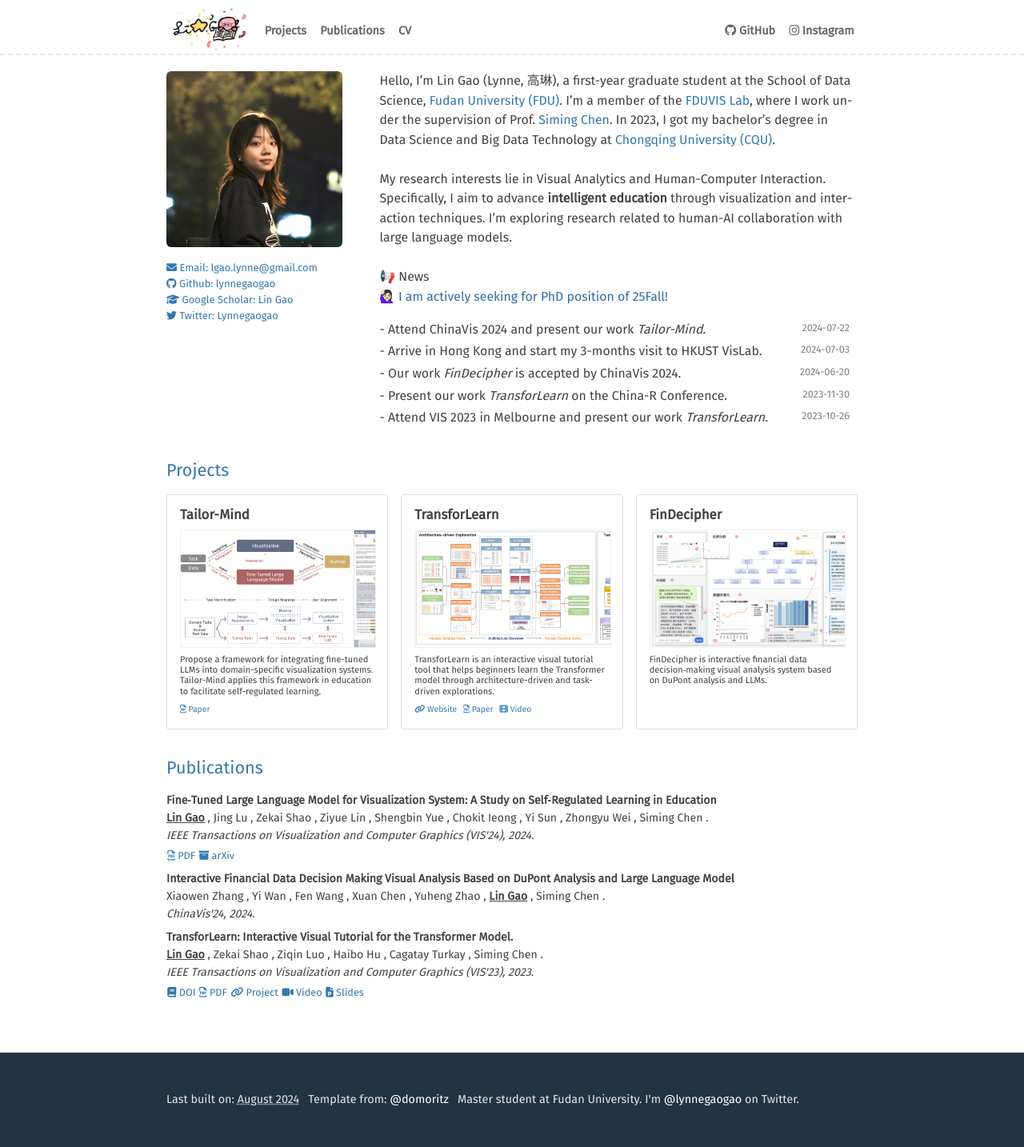
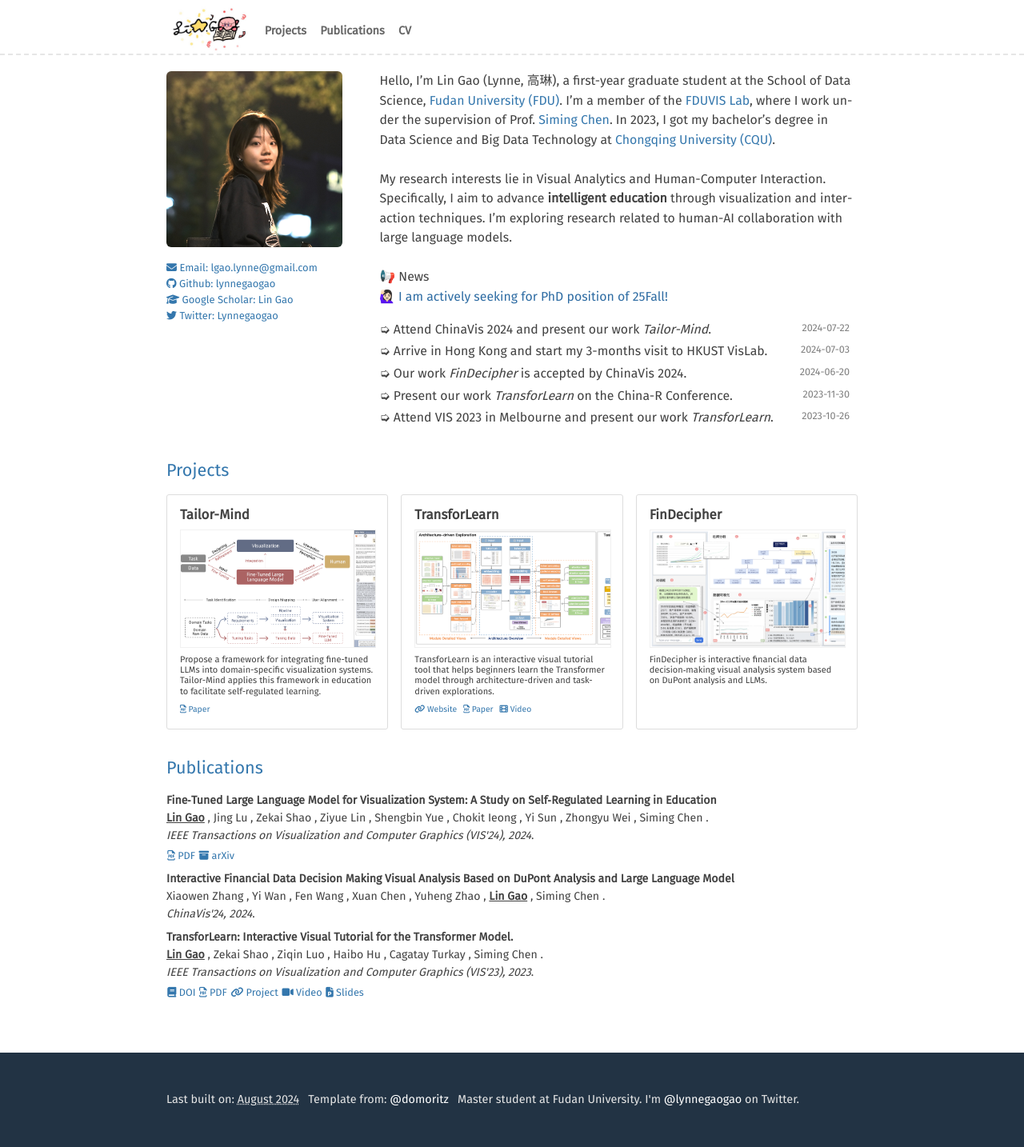
Before and after one commit to lynnegaogao/lynnegaogao.github.io, a Jekyll site: the page built from index.md, in a window 1280 px wide. Shown: the whole page at 80% size. Built offline with Jekyll 4.4.1, drawn with Linux system fonts in a browser that asks for light colours.

Commit message:
update cv

```diff
--- a/_includes/header.html
+++ b/_includes/header.html
@@ -13,8 +13,8 @@
 
     <span class="external">
       <!--<a rel="me" href="https://vis.social/@dom"><i class="fab fa-mastodon" aria-hidden="true"></i> Mastodon</a>-->
-      <a href="https://github.com/lynnegaogao"><i class="fab fa-github" aria-hidden="true"></i> GitHub</a>
-      <a href="https://www.instagram.com/actuallynotsole/"><i class="fab fa-instagram" aria-hidden="true"></i> Instagram</a> <!-- 添加 Instagram 链接 -->
+      <!--<a href="https://github.com/lynnegaogao"><i class="fab fa-github" aria-hidden="true"></i> GitHub</a>-->
+      <!--<a href="https://www.instagram.com/actuallynotsole/"><i class="fab fa-instagram" aria-hidden="true"></i> Instagram</a> 添加 Instagram 链接-->
     </span>
   </nav>
 </header>
--- a/cv.html
+++ b/cv.html
@@ -15,7 +15,7 @@ title: CV
     <p>
       First-year graduate student at FDU. <br/>
       Address: 220 Handan Road, Shanghai, China. <br/>
-      Printable Version <a href="/assets/cv_0709update.pdf" class="download-button" download="Resume_Printable_Version.pdf"><i class="fas fa-download"></i></a>
+      <!--Printable Version <a href="/assets/cv_0709update.pdf" class="download-button" download="Resume_Printable_Version.pdf"><i class="fas fa-download"></i></a>-->
     </p>
   </div>
   <div>
--- a/index.md
+++ b/index.md
@@ -37,7 +37,7 @@ My research interests lie in Visual Analytics and Human-Computer Interaction. Sp
 <li>
     <div class="news-item">
       <div class="news-content">
-        - Attend ChinaVis 2024 and present our work <i>Tailor-Mind</i>.
+       ➭ Attend ChinaVis 2024 and present our work <i>Tailor-Mind</i>.
       </div>
       <time class="news-date">2024-07-22</time>
     </div>
@@ -45,7 +45,7 @@ My research interests lie in Visual Analytics and Human-Computer Interaction. Sp
   <li>
     <div class="news-item">
       <div class="news-content">
-        - Arrive in Hong Kong and start my 3-months visit to HKUST VisLab.
+        ➭ Arrive in Hong Kong and start my 3-months visit to HKUST VisLab.
       </div>
       <time class="news-date">2024-07-03</time>
     </div>
@@ -53,7 +53,7 @@ My research interests lie in Visual Analytics and Human-Computer Interaction. Sp
   <li>
     <div class="news-item">
       <div class="news-content">
-        - Our work <i>FinDecipher</i> is accepted by ChinaVis 2024.
+        ➭ Our work <i>FinDecipher</i> is accepted by ChinaVis 2024.
       </div>
       <time class="news-date">2024-06-20</time>
     </div>
@@ -61,7 +61,7 @@ My research interests lie in Visual Analytics and Human-Computer Interaction. Sp
    <li>
     <div class="news-item">
       <div class="news-content">
-        - Present our work <i>TransforLearn</i> on the China-R Conference.
+        ➭ Present our work <i>TransforLearn</i> on the China-R Conference.
       </div>
       <time class="news-date">2023-11-30</time>
     </div>
@@ -69,7 +69,7 @@ My research interests lie in Visual Analytics and Human-Computer Interaction. Sp
   <li>
     <div class="news-item">
       <div class="news-content">
-      - Attend VIS 2023 in Melbourne and present our work <i>TransforLearn</i>.
+      ➭ Attend VIS 2023 in Melbourne and present our work <i>TransforLearn</i>.
       </div>
       <time class="news-date">2023-10-26</time>
     </div>
@@ -77,7 +77,7 @@ My research interests lie in Visual Analytics and Human-Computer Interaction. Sp
   <li>
     <div class="news-item">
       <div class="news-content">
-      - Start my graduate study at the School of Big Data Science, FDU.
+      ➭ Start my graduate study at the School of Big Data Science, FDU.
       </div>
       <time class="news-date">2023-09-01</time>
     </div>
@@ -85,7 +85,7 @@ My research interests lie in Visual Analytics and Human-Computer Interaction. Sp
   <li>
     <div class="news-item">
       <div class="news-content">
-      - Our work <i>TransforLearn</i> is accepted by VIS 2023.
+      ➭ Our work <i>TransforLearn</i> is accepted by VIS 2023.
       </div>
       <time class="news-date">2023-07-16</time>
     </div>
@@ -93,7 +93,7 @@ My research interests lie in Visual Analytics and Human-Computer Interaction. Sp
   <li>
     <div class="news-item">
       <div class="news-content">
-      - Graduate from CQU with a bachelor's degree.
+      ➭ Graduate from CQU with a bachelor's degree.
       </div>
       <time class="news-date">2023-06-28</time>
     </div>
```
Also changed, not shown: other parts of cv.html (+1 -1 lines).
